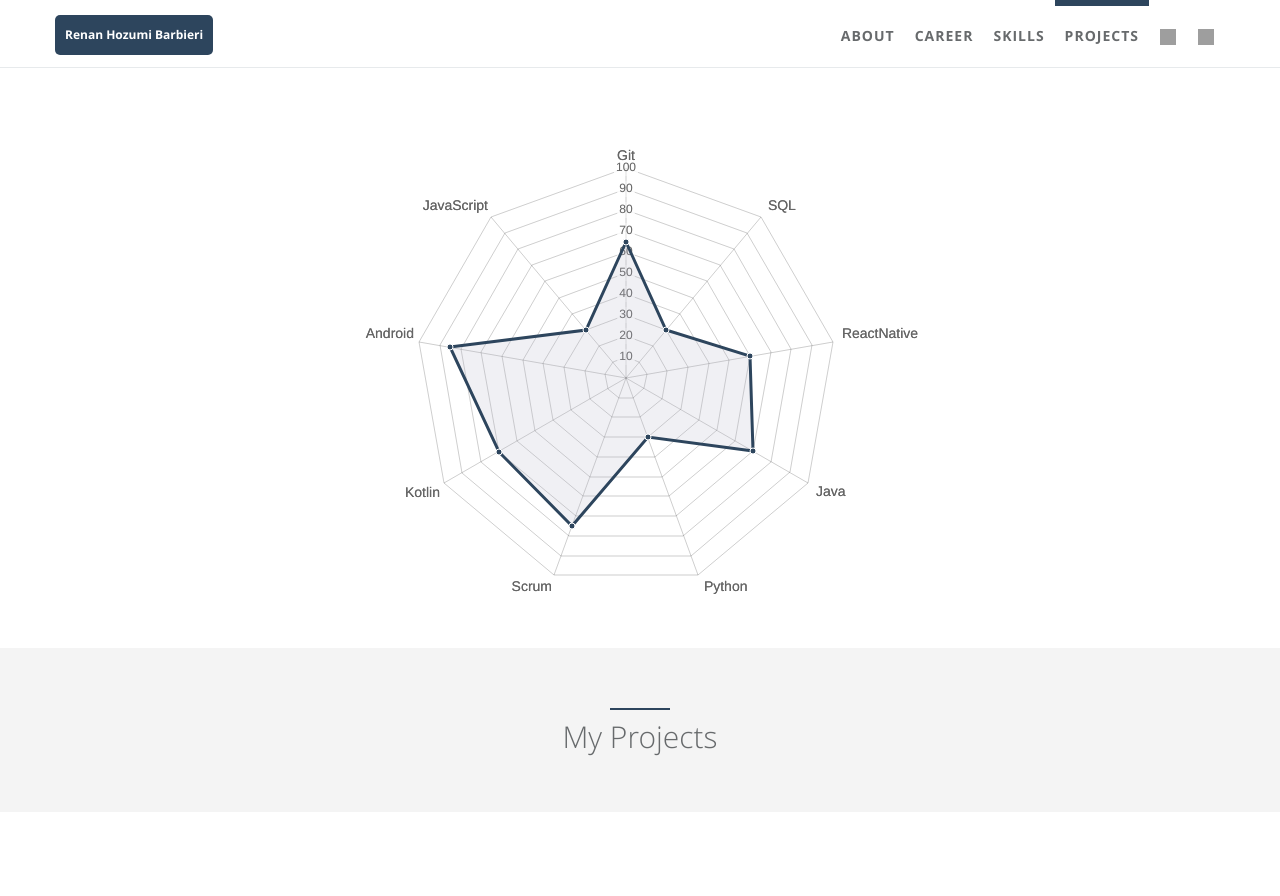
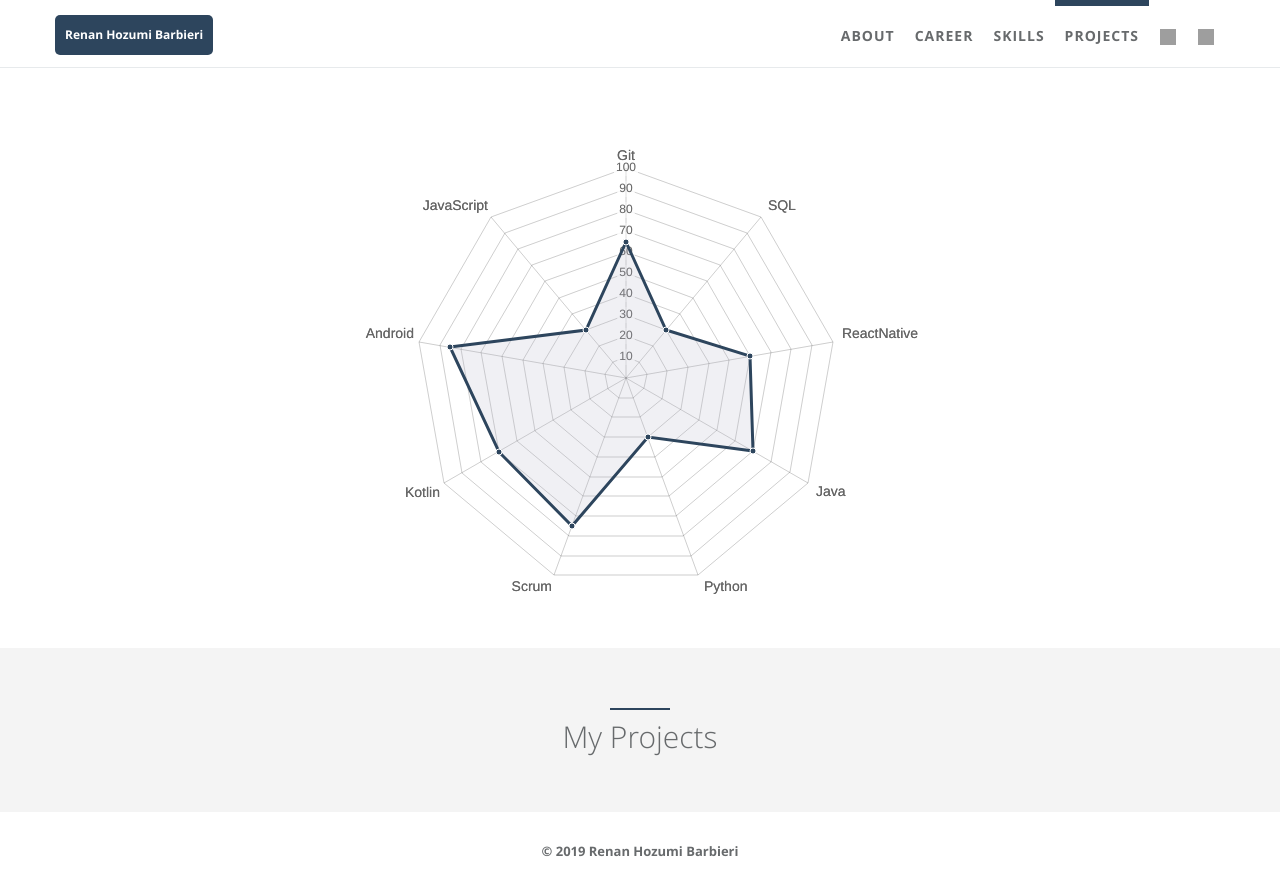
Before and after one commit to renanBarbieri/renanbarbieri.github.io, a Jekyll site: the page built from index.html, in a window 1280 px wide and 900 px high, scrolled down 2086 px. Shown: the top 896 px of the window. Built offline with Jekyll 4.4.1, drawn with Linux system fonts in a browser that asks for light colours; before the commit the page ends 2898 px from its top, so only the background shows below that; grey boxes are pictures that could not be loaded.

Commit message:
truing to add foot

```diff
--- a/_includes/foot.html
+++ b/_includes/foot.html
@@ -3,9 +3,3 @@
 {% if site.disqus %}
 <script id="dsq-count-scr" src="https://{{ site.disqus.name }}.disqus.com/count.js" async></script>
 {% endif %}
-
-<div class="row">
-    <div class="col-lg-8 col-lg-offset-2 text-center m-t-lg m-b-lg">
-        <p id="jalpc_site_pv"><strong>&copy; {{ 'now' | date: "%Y" }} {{ site.title }}</strong></p>
-    </div>
-</div>
--- a/_includes/index_foot.html
+++ b/_includes/index_foot.html
@@ -1 +1,7 @@
 {% include analytics.html %}
+
+<div class="row">
+    <div class="col-lg-8 col-lg-offset-2 text-center m-t-lg m-b-lg">
+        <p id="jalpc_site_pv"><strong>&copy; {{ 'now' | date: "%Y" }} {{ site.title }}</strong></p>
+    </div>
+</div>
```
